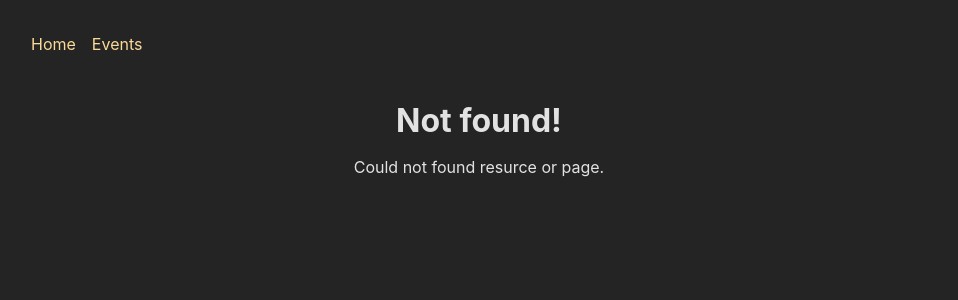
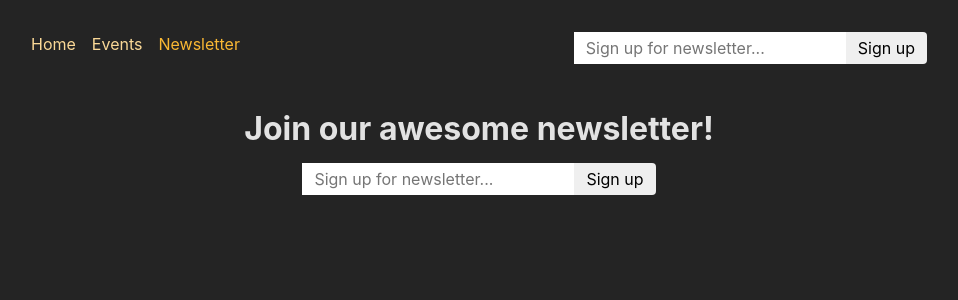
Before and after one commit to giacomopirani/front-end-spa, a React (Create React App) app in the folder frontend/: page /newsletter in a window 1280 px wide. Before the commit this address had no page. Shown: the top 300 px of the page, without its empty margins (161-1119 px from the left). Built offline with nearby package versions, Linux system fonts and the light colour scheme.

Commit message:
add usefetcher for work behind the scenes

```diff
--- a/frontend/src/App.js
+++ b/frontend/src/App.js
@@ -1,4 +1,5 @@
-import { createBrowserRouter, RouterProvider } from "react-router-dom";
+import { RouterProvider, createBrowserRouter } from "react-router-dom";
+
 import { action as manipulateEventAction } from "./components/EventForm";
 import EditEventPage from "./pages/EditEvent";
 import ErrorPage from "./pages/Error";
@@ -10,6 +11,7 @@
 import EventsRootLayout from "./pages/EventsRoot";
 import HomePage from "./pages/Home";
 import NewEventPage from "./pages/NewEvent";
+import NewsletterPage, { action as newsletterAction } from "./pages/Newsletter";
 import RootLayout from "./pages/Root";
 
 const router = createBrowserRouter([
@@ -45,7 +47,6 @@
               },
             ],
           },
-
           {
             path: "new",
             element: <NewEventPage />,
@@ -53,12 +54,17 @@
           },
         ],
       },
+      {
+        path: "newsletter",
+        element: <NewsletterPage />,
+        action: newsletterAction,
+      },
     ],
   },
 ]);
 
 function App() {
-  return <RouterProvider router={router}></RouterProvider>;
+  return <RouterProvider router={router} />;
 }
 
 export default App;
--- a/frontend/src/components/MainNavigation.js
+++ b/frontend/src/components/MainNavigation.js
@@ -1,5 +1,7 @@
 import { NavLink } from "react-router-dom";
+
 import classes from "./MainNavigation.module.css";
+import NewsletterSignup from "./NewsletterSignup";
 
 function MainNavigation() {
   return (
@@ -27,8 +29,19 @@
               Events
             </NavLink>
           </li>
+          <li>
+            <NavLink
+              to="/newsletter"
+              className={({ isActive }) =>
+                isActive ? classes.active : undefined
+              }
+            >
+              Newsletter
+            </NavLink>
+          </li>
         </ul>
       </nav>
+      <NewsletterSignup />
     </header>
   );
 }
--- /dev/null
+++ b/frontend/src/components/NewsletterSignup.js
@@ -0,0 +1,32 @@
+import { useFetcher } from "react-router-dom";
+
+import { useEffect } from "react";
+import classes from "./NewsletterSignup.module.css";
+
+function NewsletterSignup() {
+  const fetcher = useFetcher();
+  const { data, state } = fetcher;
+
+  useEffect(() => {
+    if (state === "idle" && data && data.message) {
+      window.alert(data.message);
+    }
+  }, [data, state]);
+
+  return (
+    <fetcher.Form
+      method="post"
+      action="/newsletter"
+      className={classes.newsletter}
+    >
+      <input
+        type="email"
+        placeholder="Sign up for newsletter..."
+        aria-label="Sign up for newsletter"
+      />
+      <button>Sign up</button>
+    </fetcher.Form>
+  );
+}
+
+export default NewsletterSignup;
--- /dev/null
+++ b/frontend/src/components/NewsletterSignup.module.css
@@ -0,0 +1,18 @@
+.newsletter input,
+.newsletter button {
+  font: inherit;
+  padding: 0.25rem 0.75rem;
+  border-radius: 0;
+  border: none;
+}
+
+.newsletter button {
+  border-top-right-radius: 4px;
+  border-bottom-right-radius: 4px;
+  cursor: pointer;
+}
+
+.newsletter button:hover {
+  background-color: var(--color-primary-300);
+  color: var(--color-gray-800);
+}
--- /dev/null
+++ b/frontend/src/pages/Newsletter.js
@@ -0,0 +1,21 @@
+import NewsletterSignup from "../components/NewsletterSignup";
+import PageContent from "../components/PageContent";
+
+function NewsletterPage() {
+  return (
+    <PageContent title="Join our awesome newsletter!">
+      <NewsletterSignup />
+    </PageContent>
+  );
+}
+
+export default NewsletterPage;
+
+export async function action({ request }) {
+  const data = await request.formData();
+  const email = data.get("email");
+
+  // send to backend newsletter server ...
+  console.log(email);
+  return { message: "Signup successful!" };
+}
```
Also changed, not shown: 1 other file (tests, documents, lock files or other folders).
